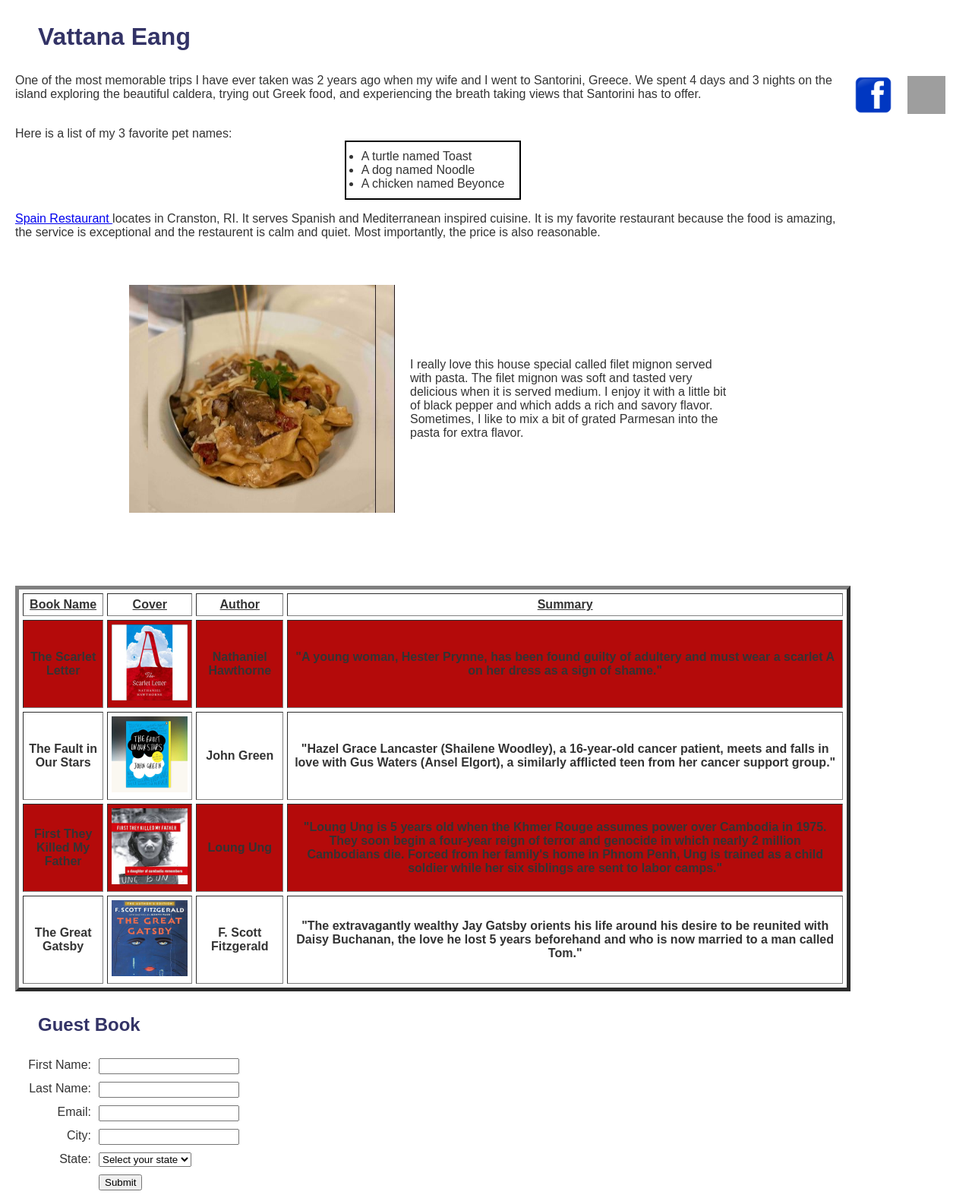
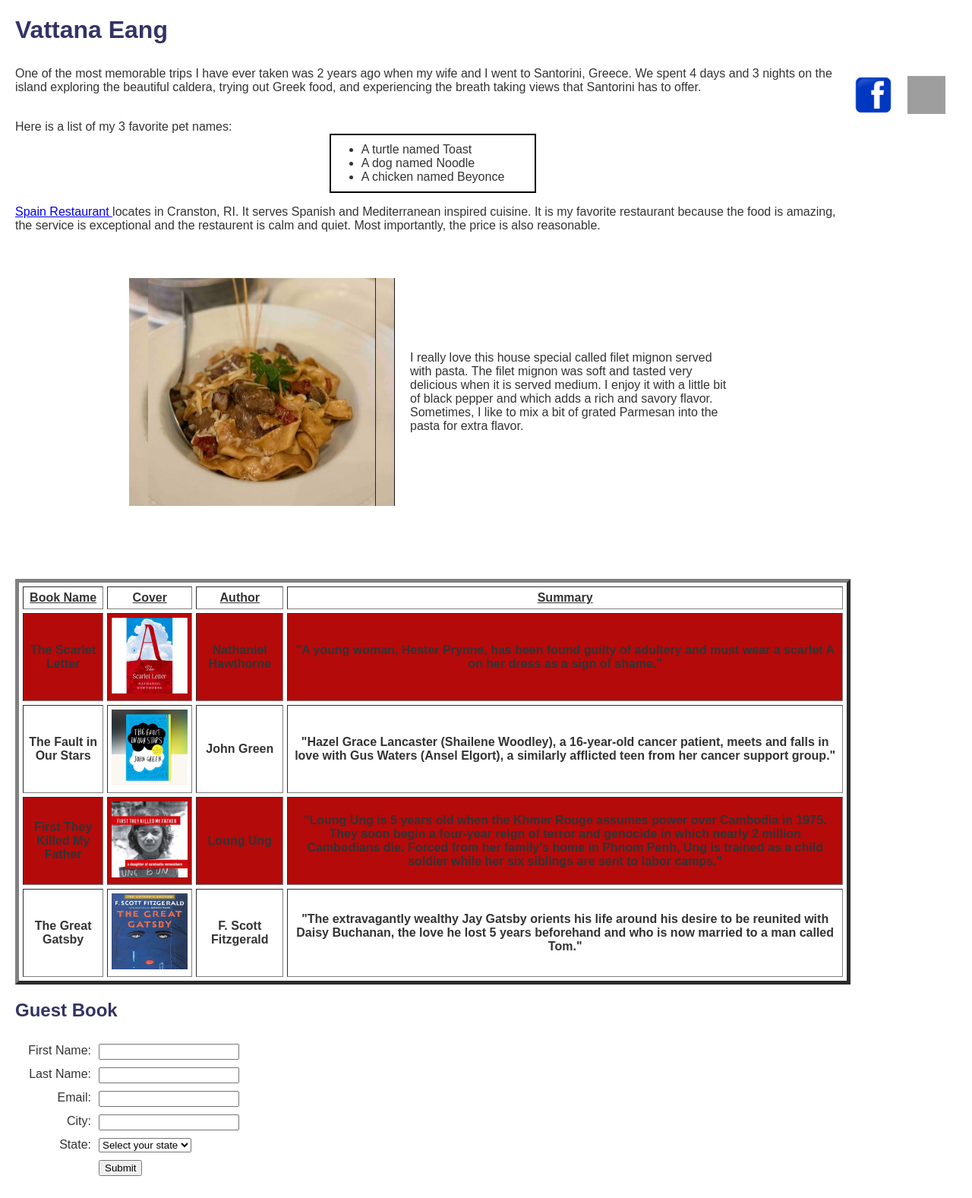
Before and after one commit to vattanaeang/TuftsCS120, a PHP site: page /me_two.html in a window 1280 px wide. Shown: the whole page at 76% size. After the commit the page ends 1548 px from the top, so only its background shows below. Run offline with PHP 8.4, Linux system fonts and the light colour scheme; lists and menus that the app fills with data are empty; grey boxes are pictures that could not be loaded.

Commit message:
Fix minor stuffs

```diff
--- a/styleSheets/style.css
+++ b/styleSheets/style.css
@@ -7,14 +7,14 @@ body, html {
 }
 h1, h2 {
     color:#333366;
-    margin: 30px;;
+    margin-bottom: 30px;
 
 }
 .centered {
     border: 2px solid #000;
     width: fit-content;
     margin: 0 auto;
-    padding: 10px 20px;
+    padding: 10px 40px;
 
 }
 .centered li {
@@ -41,7 +41,6 @@ h1, h2 {
 
 .food2.text {
     font-size: 18px;
-
 }
 
 .book-table tbody tr:nth-child(even) {
```
Also changed, not shown: 1 other file.
